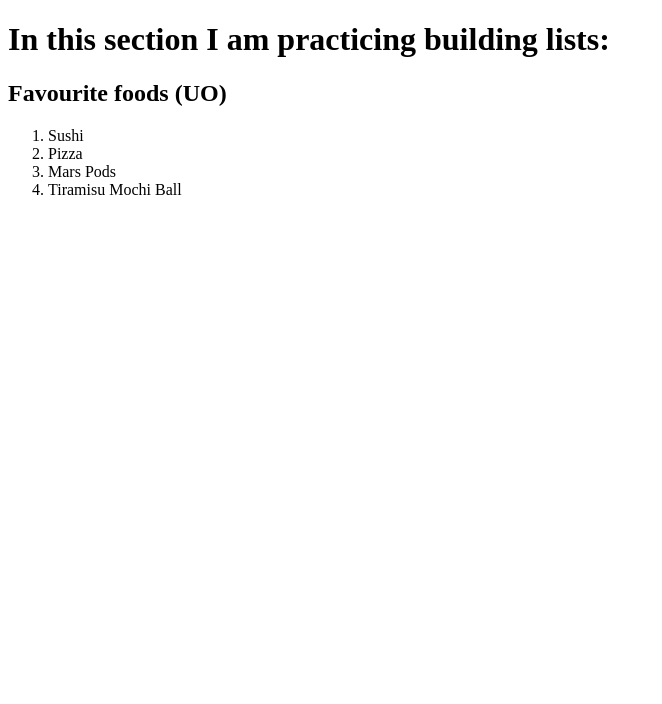
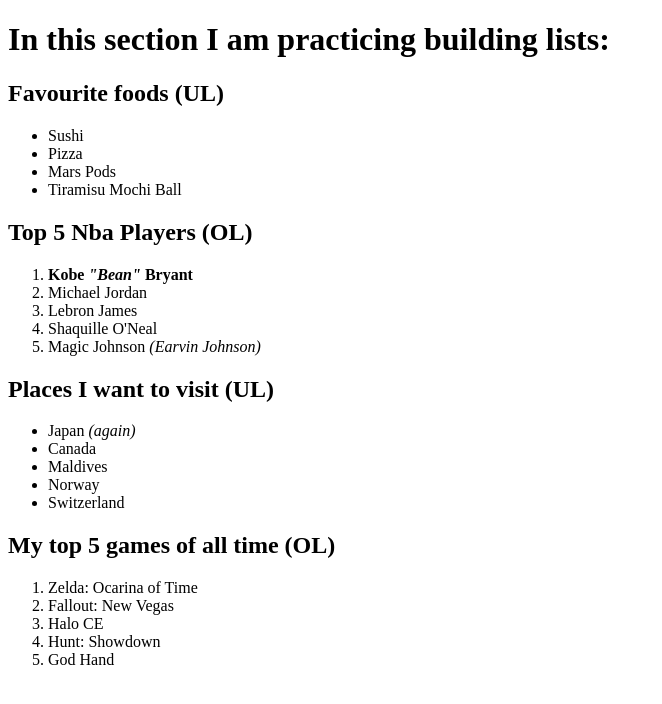
Before and after one commit to hybridwookiee/OP_Website, a plain HTML site: page html-boilerplate/list.html in a window 1280 px wide. Shown: the whole page, without its empty margins (0-662 px from the left). Drawn offline with Linux system fonts and the light colour scheme.

Commit message:
list.html

```diff
--- a/html-boilerplate/list.html
+++ b/html-boilerplate/list.html
@@ -7,12 +7,36 @@
 
     <body>
         <h1>In this section I am practicing building lists:</h1>
-        <h2>Favourite foods (UO)</H2>
-        <ol>
+        <h2>Favourite foods (UL)</H2>
+        <ul>
             <li>Sushi</li>
             <li>Pizza</li>
             <li>Mars Pods</li>
             <li>Tiramisu Mochi Ball</li>
+        </ul>
+        <h2>Top 5 Nba Players (OL)</h2>
+        <ol>
+            <li><Strong>Kobe <em>"Bean"</em> Bryant</Strong></li>
+            <li>Michael Jordan</li>
+            <li>Lebron James</li>
+            <li>Shaquille O'Neal</li>
+            <li>Magic Johnson <em>(Earvin Johnson)</em></li>
+        </ol>
+        <h2>Places I want to visit (UL)</h2>
+        <ul>
+            <li>Japan <em>(again)</em></li>
+            <li>Canada</li>
+            <li>Maldives</li>
+            <li>Norway</li>
+            <li>Switzerland</li>
+        </ul>
+        <h2><strong>My</strong> top 5 games of all time (OL)</h2>
+        <ol>
+            <li>Zelda: Ocarina of Time</li>
+            <li>Fallout: New Vegas</li>
+            <li>Halo CE</li>
+            <li>Hunt: Showdown</li>
+            <li>God Hand</li>
         </ol>
     </body>
 
```
